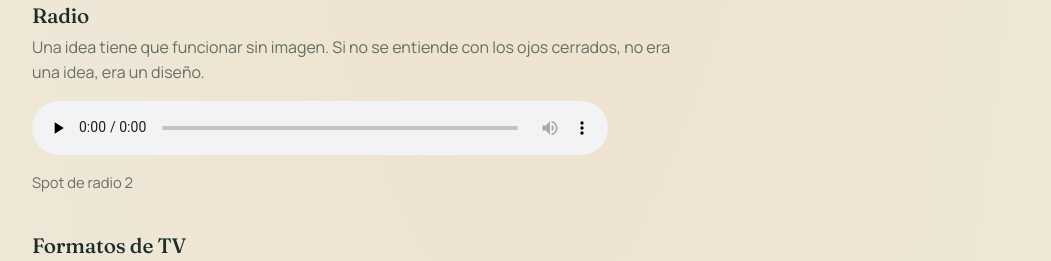
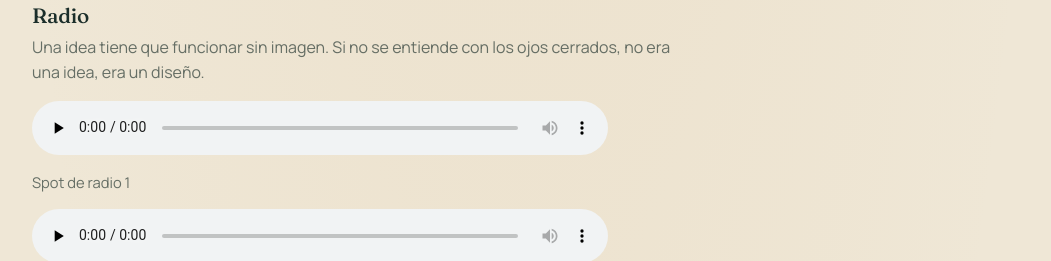
Before and after one commit to raulhurtadomorales/Blog, an Astro site: page /portafolio-studio in a window 1280 px wide. Shown: the part 2430-2691 px from the top of the page, without its empty margins (114-1165 px from the left). Built offline with nearby package versions, Linux system fonts and the light colour scheme; Astro itself is replaced by a stand-in of ours.

Commit message:
Add files via upload

```diff
--- a/src/pages/portafolio-studio.astro
+++ b/src/pages/portafolio-studio.astro
@@ -35,7 +35,7 @@ const casos = [
         { tipo: 'video', src: 'https://www.youtube-nocookie.com/embed/K8DGabLw5AA', pie: 'Misma idea, otro ángulo, para sostener frecuencia sin desgastar.' },
       ]},
       { nombre: 'Radio', formato: 'audio', nota: 'Una idea tiene que funcionar sin imagen. Si no se entiende con los ojos cerrados, no era una idea, era un diseño.', piezas: [
-        { tipo: 'audio', src: '', pie: 'Spot de radio 1' },
+        { tipo: 'audio', src: '/portafolio/sognare/radio-1.mp3', pie: 'Spot de radio 1' },
         { tipo: 'audio', src: '/portafolio/sognare/radio-2.mp3', pie: 'Spot de radio 2' },
       ]},
       { nombre: 'Formatos de TV', formato: 'horizontal', piezas: [
```
